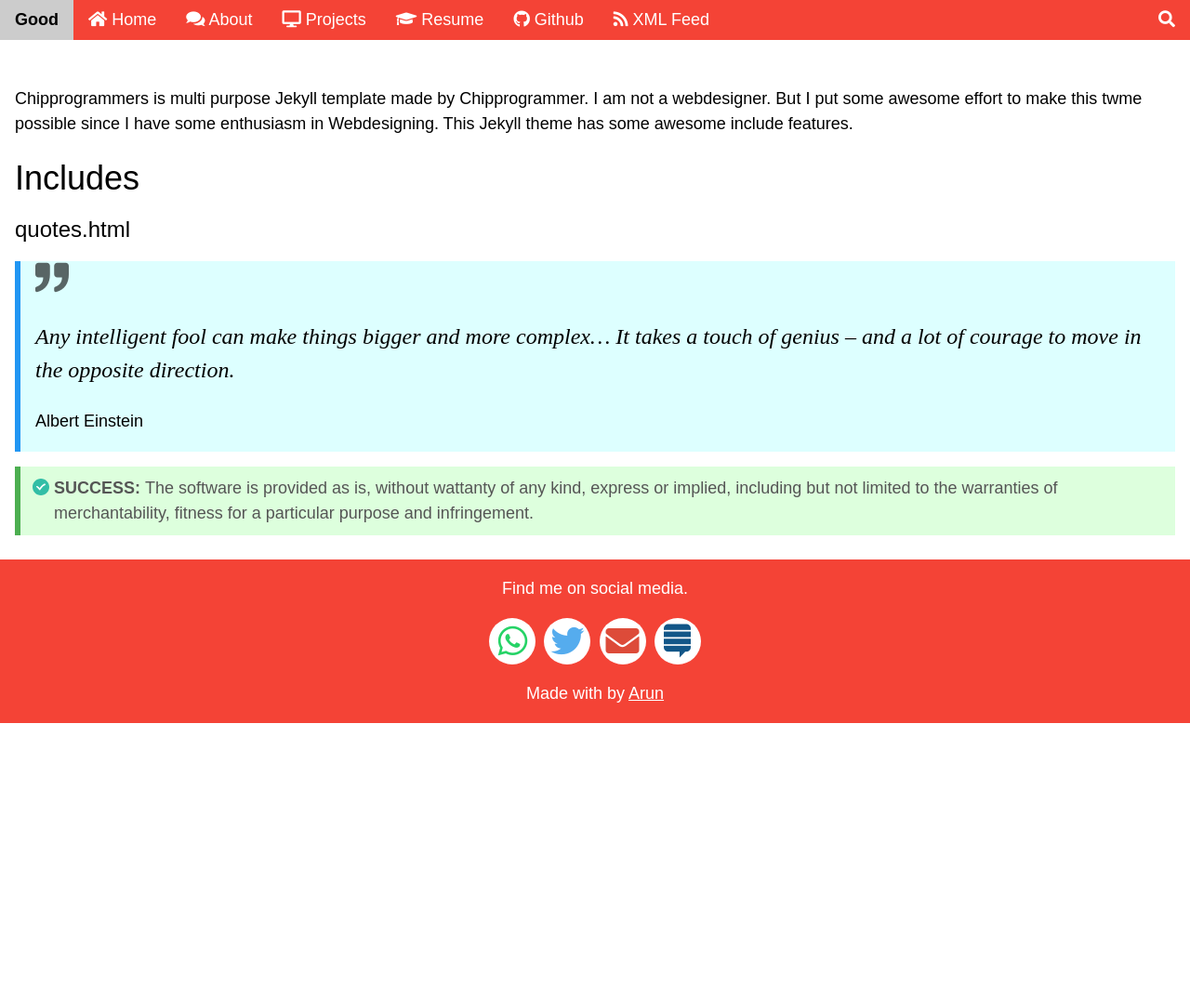
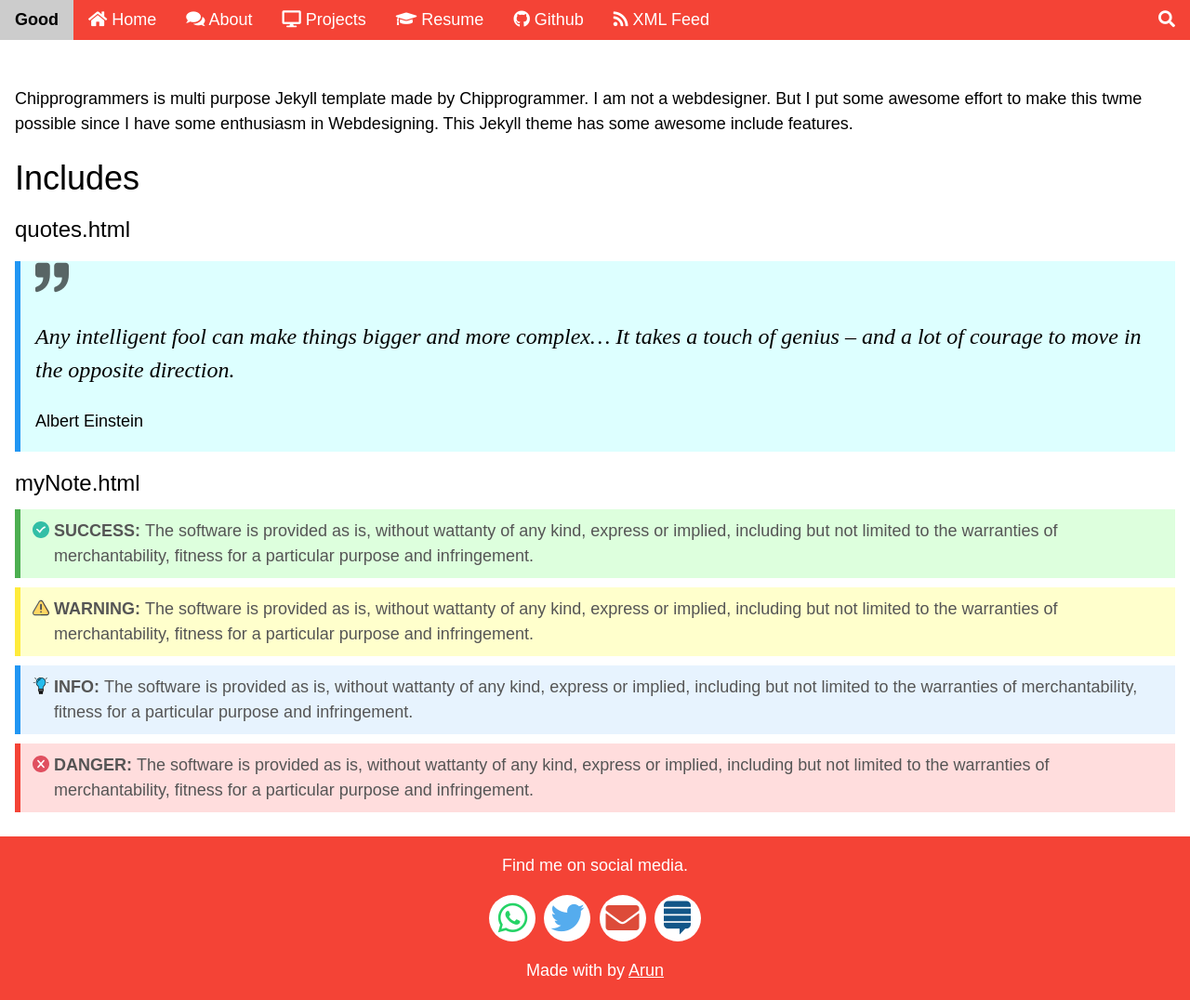
Before and after one commit to chipprogrammers/Good, a Jekyll site: the page built from index.md, in a window 1280 px wide and 1076 px high. Shown: the whole window at 93% size. Built offline with Jekyll 4.4.1, drawn with Linux system fonts in a browser that asks for light colours; some web fonts are replaced; comment, search, counter and statistics services are not loaded.

Commit message:
Update index.md

```diff
--- a/index.md
+++ b/index.md
@@ -8,8 +8,8 @@
 
 ### quotes.html
 {% include quotes.html container_color="pale-blue" leftbar_color="blue" icon_color="blue" quote="Any intelligent fool can make things bigger and more complex… It takes a touch of genius – and a lot of courage to move in the opposite direction." said_by="Albert Einstein" %}
+### myNote.html
 {% include myNote.html note_type="success" span_note="Success: " text="The software is provided as is, without wattanty of any kind, express or implied, including but not limited to the warranties of merchantability, fitness for a particular purpose and infringement." %}
-<!-- <div class="myNote danger"><span>danger: </span>Write your error message here.</div>
-<div class="myNote success"><span>success: </span>Write your success message here. The processor is the ability to another with the processor for the processor for performing arts ayirunnu ennu paranju poyit thirichu odi the same counter offer illayirunnu of the amplifier and answer show an interest.</div>
-<div class="myNote warning"><span>warning: </span>Write your warning message here.</div>
-<div class="myNote info"><span>info: </span>Write your notice message here.</div> -->
+{% include myNote.html note_type="warning" span_note="Warning: " text="The software is provided as is, without wattanty of any kind, express or implied, including but not limited to the warranties of merchantability, fitness for a particular purpose and infringement." %}
+{% include myNote.html note_type="info" span_note="Info: " text="The software is provided as is, without wattanty of any kind, express or implied, including but not limited to the warranties of merchantability, fitness for a particular purpose and infringement." %}
+{% include myNote.html note_type="danger" span_note="Danger: " text="The software is provided as is, without wattanty of any kind, express or implied, including but not limited to the warranties of merchantability, fitness for a particular purpose and infringement." %}
```
